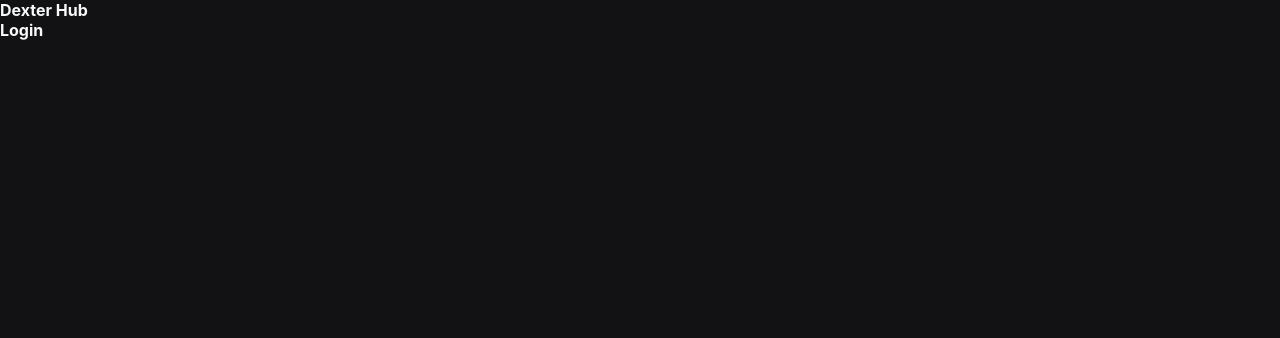
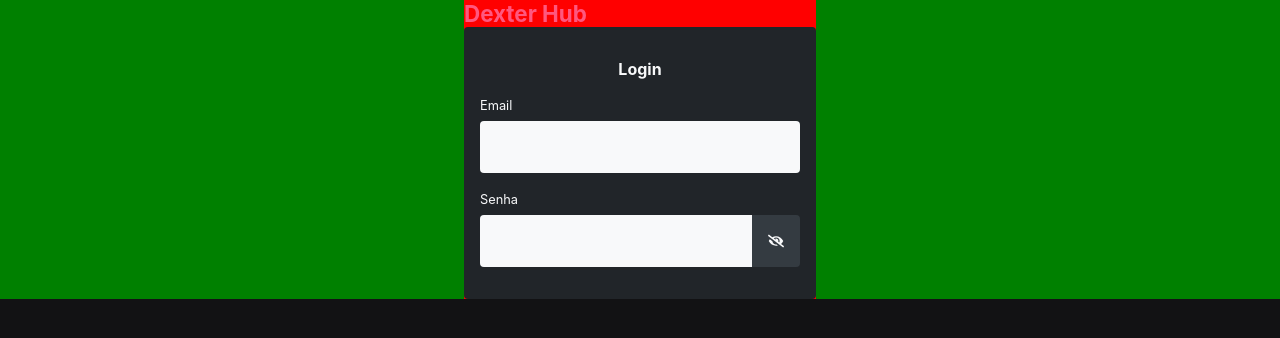
Before and after one commit to dexter2k8/dexter-hub, a React (Vite) app: page / in a window 1280 px wide. Shown: the top 338 px of the page. Built offline with nearby package versions, Linux system fonts and the light colour scheme.

Commit message:
implemented Input component

```diff
--- /dev/null
+++ b/src/components/Input/index.tsx
@@ -0,0 +1,60 @@
+import Styles from "./styles";
+import { useState } from "react";
+import { FaEye, FaEyeSlash } from "react-icons/fa";
+import {
+  AiOutlineExclamationCircle,
+  AiOutlineInfoCircle,
+  AiOutlineCheckCircle,
+} from "react-icons/ai";
+
+interface IInputProps {
+  text?: string;
+  password?: boolean;
+  message?: {
+    info?: string;
+    error?: string;
+    success?: string;
+  };
+}
+const Input: React.FC<IInputProps> = ({ text, password, message }) => {
+  const [showPassword, setShowPassword] = useState(false);
+
+  const handleChange = () => {
+    setShowPassword(!showPassword);
+  };
+
+  return (
+    <Styles.Container>
+      <label>{text}</label>
+      {!password ? (
+        <input style={{ borderRadius: "0.25rem" }} />
+      ) : (
+        <Styles.PasswordBox>
+          <input type={showPassword ? "text" : "password"} />
+          <span onClick={handleChange}>{showPassword ? <FaEye /> : <FaEyeSlash />}</span>
+        </Styles.PasswordBox>
+      )}
+      {message && (
+        <>
+          {message.info && (
+            <small style={{ color: "var(--grey-1)" }}>
+              <AiOutlineInfoCircle /> {message.info}
+            </small>
+          )}
+          {message.error && (
+            <small style={{ color: "var(--negative)" }}>
+              <AiOutlineExclamationCircle /> {message.error}
+            </small>
+          )}
+          {message.success && (
+            <small style={{ color: "var(--success)" }}>
+              <AiOutlineCheckCircle /> {message.success}
+            </small>
+          )}
+        </>
+      )}
+    </Styles.Container>
+  );
+};
+
+export default Input;
--- /dev/null
+++ b/src/components/Input/styles.ts
@@ -0,0 +1,35 @@
+import styled from "styled-components";
+
+const Container = styled.div`
+  label {
+    display: block;
+    margin-bottom: 0.5rem;
+  }
+  input {
+    padding: 1rem;
+    width: 100%;
+    color: var(--grey-3);
+    background-color: var(--grey-0);
+  }
+  small {
+    display: flex;
+    align-items: center;
+    gap: 0.2rem;
+    margin-top: 0.5rem;
+  }
+`;
+
+const PasswordBox = styled.div`
+  display: flex;
+  border-radius: 0.25rem;
+  overflow: hidden;
+  background-color: var(--grey-2);
+  span {
+    display: flex;
+    align-items: center;
+    padding-inline: 1rem;
+    cursor: pointer;
+  }
+`;
+
+export default { Container, PasswordBox };
--- a/src/pages/Login/index.tsx
+++ b/src/pages/Login/index.tsx
@@ -1,11 +1,19 @@
+import Styles from "../styles";
 import Header from "../../components/Header";
+import Input from "../../components/Input";
 
 function Login() {
   return (
-    <div>
-      <Header />
-      <h1>Login</h1>
-    </div>
+    <Styles.Container>
+      <Styles.Content>
+        <Header />
+        <Styles.FormField>
+          <h2>Login</h2>
+          <Input text="Email" />
+          <Input text="Senha" password />
+        </Styles.FormField>
+      </Styles.Content>
+    </Styles.Container>
   );
 }
 
--- /dev/null
+++ b/src/pages/styles.ts
@@ -0,0 +1,32 @@
+import styled from "styled-components";
+
+const Container = styled.div`
+  width: 100%;
+  background-color: green;
+`;
+
+const Dashboard = styled.div`
+  margin: 0 auto;
+  max-width: 56rem;
+  background-color: red;
+`;
+
+const Content = styled.div`
+  margin: 0 auto;
+  width: 22rem;
+  background-color: red;
+`;
+
+const FormField = styled.form`
+  display: flex;
+  flex-direction: column;
+  gap: 1.2rem;
+  padding: 2rem 1rem;
+  background-color: var(--grey-3);
+  border-radius: 0.25rem;
+  h2 {
+    text-align: center;
+  }
+`;
+
+export default { Container, Dashboard, Content, FormField };
--- a/src/styles/global.ts
+++ b/src/styles/global.ts
@@ -18,6 +18,15 @@ body{
     background-color: var(--grey-4);
 }
 
+label{
+    font-size: 0.8rem;
+}
+
+h1 {
+    font-size: 1.4rem;
+    color: var(--color-primary);
+}
+
 :root{
     --color-primary: #FF577F;
     --color-primary-Focus: #FF427F;
```
